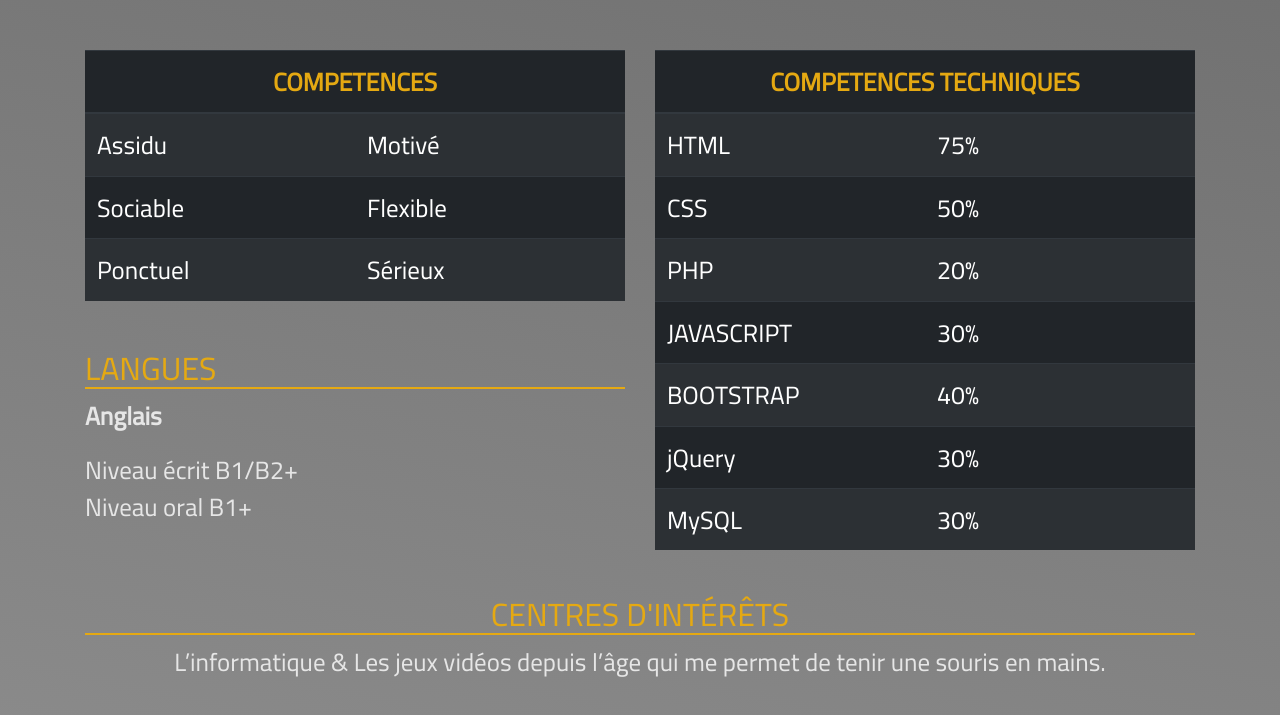
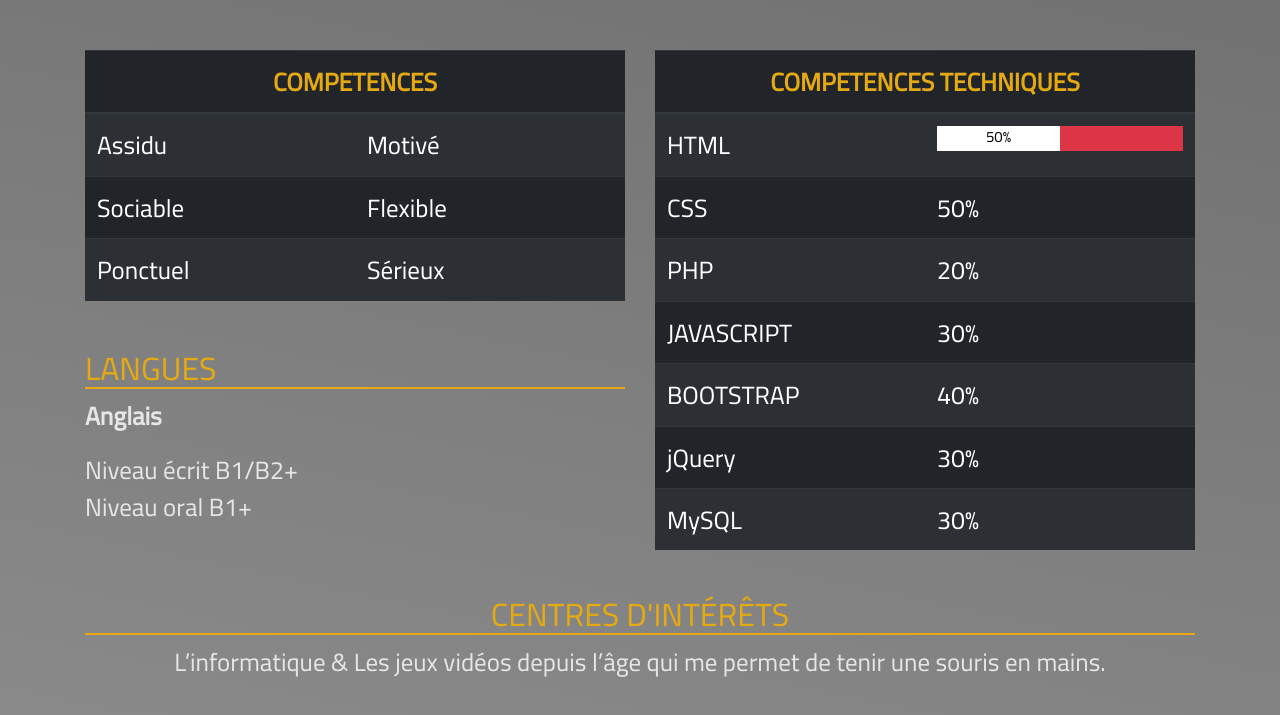
Before and after one commit to RenaudPavie/CV, a plain HTML site: page index.html in a window 1280 px wide. Shown: the part 847-1562 px from the top of the page. Drawn offline with nearby package versions, Linux system fonts and the light colour scheme.

Commit message:
Ajout de 2 divs : un container jauge et un contenu jauge, et du css lié

```diff
--- a/css/style.css
+++ b/css/style.css
@@ -92,3 +92,15 @@ th {
 td {
 	width:50%;
 }
+
+/* CSS DES JAUGES */
+ .gaugeContainer{
+ 	width: 100%;
+ 	height: 25px
+ }
+ .gauge50{
+ 	width: 50%;
+ 	height:25px;
+ 	color:black;
+ 	font-size: 0.6em;
+ }
--- a/index.html
+++ b/index.html
@@ -96,7 +96,11 @@
 						</thead>
 						<tr>
 							<td>HTML</td>
-							<td>75%</td>
+							<td>
+								<div class="gaugeContainer bg-danger">
+									<div class="gauge50 bg-white text-center">50%</div>
+								</div>
+							</td>
 						</tr>
 						<tr>
 							<td>CSS </td>
```
